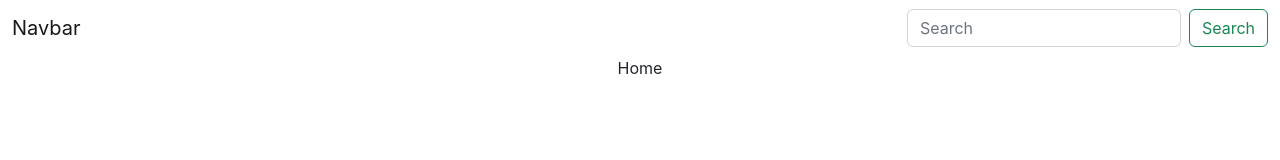
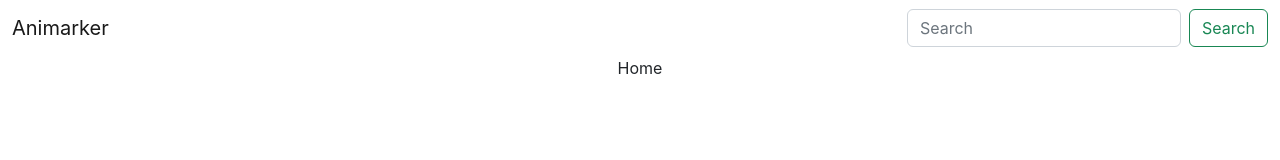
Before and after one commit to fajarrizafahlevi/animarker-app, a React (Create React App) app: page / in a window 1280 px wide. Shown: the top 160 px of the page. Built offline with nearby package versions, Linux system fonts and the light colour scheme.

Commit message:
add functionality to navbar

```diff
--- a/public/index.html
+++ b/public/index.html
@@ -2,19 +2,34 @@
 <html lang="en">
   <head>
     <meta charset="utf-8" />
-    <link rel="icon" href="%PUBLIC_URL%/favicon.ico" />
-    <meta name="viewport" content="width=device-width, initial-scale=1" />
-    <meta name="theme-color" content="#000000" />
+    <link
+      rel="icon"
+      href="%PUBLIC_URL%/favicon.ico"
+    />
+    <meta
+      name="viewport"
+      content="width=device-width, initial-scale=1"
+    />
+    <meta
+      name="theme-color"
+      content="#000000"
+    />
     <meta
       name="description"
       content="Web site created using create-react-app"
     />
-    <link rel="apple-touch-icon" href="%PUBLIC_URL%/logo192.png" />
+    <link
+      rel="apple-touch-icon"
+      href="%PUBLIC_URL%/logo192.png"
+    />
     <!--
       manifest.json provides metadata used when your web app is installed on a
       user's mobile device or desktop. See https://developers.google.com/web/fundamentals/web-app-manifest/
     -->
-    <link rel="manifest" href="%PUBLIC_URL%/manifest.json" />
+    <link
+      rel="manifest"
+      href="%PUBLIC_URL%/manifest.json"
+    />
     <!--
       Notice the use of %PUBLIC_URL% in the tags above.
       It will be replaced with the URL of the `public` folder during the build.
@@ -24,7 +39,7 @@
       work correctly both with client-side routing and a non-root public URL.
       Learn how to configure a non-root public URL by running `npm run build`.
     -->
-    <title>React App</title>
+    <title>Animarker</title>
   </head>
   <body>
     <noscript>You need to enable JavaScript to run this app.</noscript>
--- a/src/App.tsx
+++ b/src/App.tsx
@@ -8,7 +8,7 @@ import Home from './components/pages/Home';
 function App() {
   return (
     <div className="App">
-      <Header></Header>
+      <Header />
       <Routes>
         <Route
           path="/"
--- a/src/components/common/Button.tsx
+++ b/src/components/common/Button.tsx
@@ -1,11 +1,15 @@
 import React from 'react';
 
-function Button() {
+interface ButtonProps {
+  type: 'button' | 'submit' | 'reset' | undefined;
+}
+
+function Button(props: ButtonProps) {
   return (
     <>
       <button
         className="btn btn-outline-success"
-        type="submit"
+        type={props.type}
       >
         Search
       </button>
--- a/src/components/common/Input.tsx
+++ b/src/components/common/Input.tsx
@@ -1,6 +1,15 @@
 import React from 'react';
 
-function Input() {
+interface InputProps {
+  inputValue: string;
+  onInputChange: (text: string) => void;
+}
+
+function Input(props: InputProps) {
+  function handleInputChange(event: React.ChangeEvent<HTMLInputElement>) {
+    props.onInputChange(event.target.value);
+  }
+
   return (
     <>
       <input
@@ -8,6 +17,8 @@ function Input() {
         type="search"
         placeholder="Search"
         aria-label="Search"
+        value={props.inputValue}
+        onChange={handleInputChange}
       />
     </>
   );
--- a/src/components/layout/Header.tsx
+++ b/src/components/layout/Header.tsx
@@ -1,8 +1,16 @@
-import React from 'react';
+import React, { useState } from 'react';
 import Button from '../common/Button';
 import Input from '../common/Input';
 
 function Header() {
+  const [input, setInput] = useState<string>('');
+
+  function handleSubmit(event: React.FormEvent<HTMLFormElement>) {
+    event.preventDefault();
+
+    console.log(input);
+  }
+
   return (
     <header>
       <nav className="navbar bg-body-tertiary">
@@ -11,14 +19,18 @@ function Header() {
             href="/"
             className="navbar-brand"
           >
-            Navbar
+            Animarker
           </a>
           <form
             className="d-flex"
             role="search"
+            onSubmit={handleSubmit}
           >
-            <Input />
-            <Button />
+            <Input
+              inputValue={input}
+              onInputChange={setInput}
+            />
+            <Button type="submit" />
           </form>
         </div>
       </nav>
--- /dev/null
+++ b/src/helpers/api.ts
@@ -0,0 +1 @@
+export const BASE_URL = 'http://discord.jikan.moe';
```
